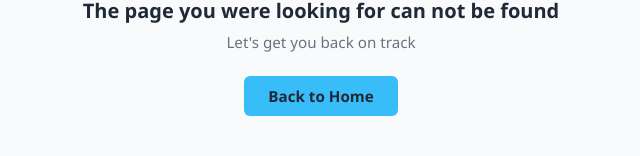
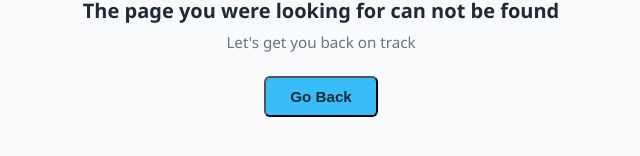
Before and after one commit to ferozuddin051-cmd/React_Router, a React (Vite) app: page /movie in a window 1280 px wide. Shown: the part 476-632 px from the top of the page, without its empty margins (319-959 px from the left). Built offline with nearby package versions, Linux system fonts and the light colour scheme.

Commit message:
useNavigate Hook

```diff
--- a/src/pages/ErrorPage.jsx
+++ b/src/pages/ErrorPage.jsx
@@ -1,8 +1,16 @@
-import { useRouteError, NavLink } from "react-router-dom";
+import { useNavigate,useRouteError } from "react-router-dom";
 import "./ErrorPage.css";
 
 export const ErrorPage = () => {
     const error = useRouteError();
+
+    const navigate = useNavigate();
+
+    const handleGoBack = () => {
+        // navigate("/");
+        navigate(-1);
+    }
+
     console.log(error);
 
     if (error.status === 404) {
@@ -22,9 +30,10 @@ export const ErrorPage = () => {
                         <p className="p-b">
                             Let's get you back on track
                         </p>
-                        <NavLink to="/" className="back-home-btn">
+                        {/* <NavLink to="/" className="back-home-btn">
                             Back to Home
-                        </NavLink>
+                        </NavLink> */}
+                        <button className="back-home-btn" onClick={handleGoBack}>Go Back</button>
                     </div>
                 </div>
             </section>
@@ -43,9 +52,12 @@ export const ErrorPage = () => {
                 <div className="text-center">
                     <p className="p-a">Something went wrong</p>
                     <p className="p-b">Please try again later</p>
-                    <NavLink to="/" className="back-home-btn">
+
+                    {/* <NavLink to="/" className="back-home-btn">
                         Back to Home
-                    </NavLink>
+                    </NavLink> */}
+
+                    <button className="back-home-btn" onClick={handleGoBack}>Go Back</button>
                 </div>
             </div>
         </section>
```
